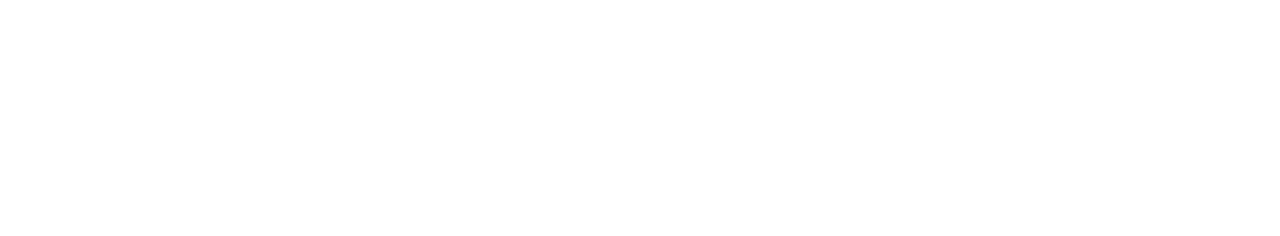
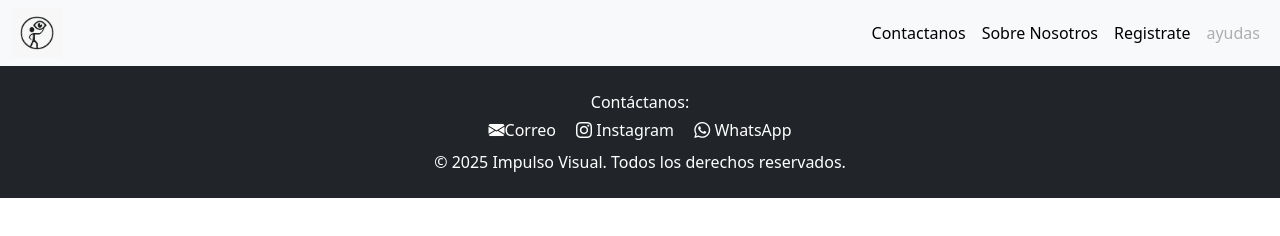
Before and after one commit to Pablixz/impulso-visual.github.io, a plain HTML site: page pages/contactanos.html in a window 1280 px wide. Drawn offline with nearby package versions, Linux system fonts and the light colour scheme.

Commit message:
update de partiarls y pages

```diff
--- a/index.css
+++ b/index.css
@@ -10,7 +10,7 @@ body {
     background: #e8e8e8;
   }
 
-/* "para animation"
+/* "para animationes "
 @keyframes show {
     from {
       opacity: 0;
--- a/js/main.js
+++ b/js/main.js
@@ -1,9 +1,9 @@
 // codigo para implemetar el footer y nav
 
-fetch("partials/nav.html")
+fetch("/partials/nav.html")
   .then(res => res.text())
   .then(data => document.getElementById("nav").innerHTML = data);
 
-fetch("partials/footer.html")
+fetch("/partials/footer.html")
   .then(res => res.text())
   .then(data => document.getElementById("footer").innerHTML = data);
--- a/pages/contactanos.html
+++ b/pages/contactanos.html
@@ -11,7 +11,16 @@
     <title>Contactanos</title>
 </head>
 <body>
+    <div id="nav"></div>
+    <main>
 
+    </main>
+    <div id="footer"></div>
 
+    <script src="https://cdn.jsdelivr.net/npm/bootstrap@5.3.6/dist/js/bootstrap.bundle.min.js"
+        integrity="sha384-j1CDi7MgGQ12Z7Qab0qlWQ/Qqz24Gc6BM0thvEMVjHnfYGF0rmFCozFSxQBxwHKO"
+        crossorigin="anonymous"></script>
+    <script src="/index.js"></script>
+    <script src="/js/main.js"></script>
 </body>
 </html>
--- a/partials/nav.html
+++ b/partials/nav.html
@@ -1,7 +1,7 @@
 <!-- barra de navegación -->
     <nav class="navbar navbar-expand-lg bg-body-tertiary">
         <div class="container-fluid">
-            <img src="images/imp-visual-icon.png" width="50" height="50">
+            <img src="/images/imp-visual-icon.png" width="50" height="50">
             <button class="navbar-toggler" type="button" data-bs-toggle="collapse" data-bs-target="#navbarNav"
                 aria-controls="navbarNav" aria-expanded="false" aria-label="Toggle navigation">
                 <span class="navbar-toggler-icon"></span>
@@ -10,16 +10,16 @@
                 <!-- links -->
                 <ul class="navbar-nav ms-auto">
                     <li class="nav-item">
-                        <a class="nav-link active" aria-current="page" href="/pages/contactanos.html">1#</a>
+                        <a class="nav-link active" aria-current="page" href="pages/contactanos.html">Contactanos</a>
                     </li>
                     <li class="nav-item">
-                        <a class="nav-link active" aria-current="page" href="#">2#</a>
+                        <a class="nav-link active" aria-current="page" href="#">Sobre Nosotros</a>
                     </li>
                     <li class="nav-item">
-                        <a class="nav-link active" aria-current="page" href="#">3#</a>
+                        <a class="nav-link active" aria-current="page" href="#">Registrate</a>
                     </li>
                     <li class="nav-item">
-                        <a class="nav-link disabled" aria-disabled="true" href="">4#</a>
+                        <a class="nav-link disabled" aria-disabled="true" href="">ayudas</a>
                     </li>
                 </ul>
             </div>
```
Also changed, not shown: index.html (+2 -3 lines), pages/nosotros.html (+10 -1 lines), partials/footer.html (+1 -1 lines).
